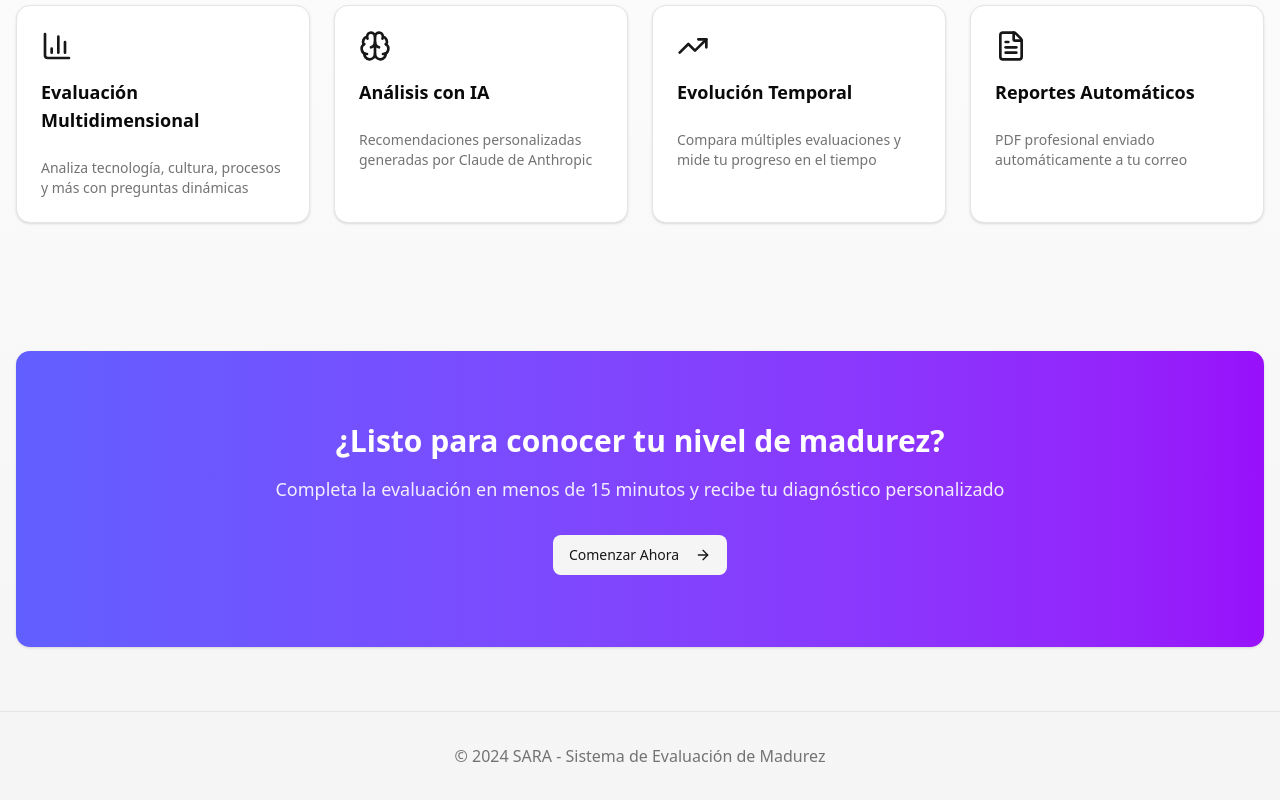
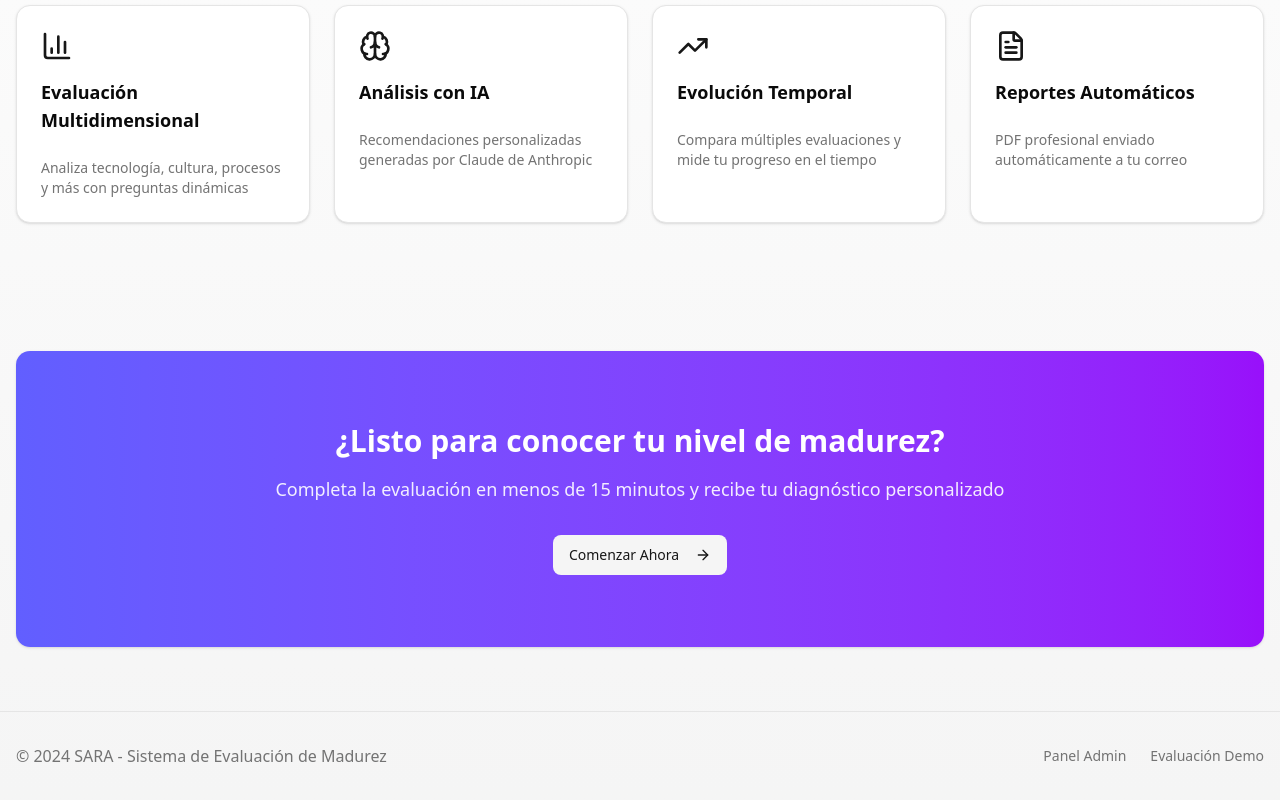
Before and after one commit to rojasjuniore/sara-evaluation-system, a Next.js app: page / in a window 1280 px wide. Shown: the part 540-1340 px from the top of the page. Built offline with nearby package versions, Linux system fonts and the light colour scheme.

Commit message:
Add admin link to landing footer

```diff
--- a/src/app/page.tsx
+++ b/src/app/page.tsx
@@ -80,8 +80,18 @@ export default function HomePage() {
 
       {/* Footer */}
       <footer className="border-t py-8">
-        <div className="container mx-auto px-4 text-center text-muted-foreground">
-          <p>© 2024 SARA - Sistema de Evaluación de Madurez</p>
+        <div className="container mx-auto px-4">
+          <div className="flex flex-col md:flex-row justify-between items-center gap-4">
+            <p className="text-muted-foreground">© 2024 SARA - Sistema de Evaluación de Madurez</p>
+            <div className="flex gap-6 text-sm">
+              <Link href="/admin" className="text-muted-foreground hover:text-primary transition-colors">
+                Panel Admin
+              </Link>
+              <Link href="/evaluacion/demo" className="text-muted-foreground hover:text-primary transition-colors">
+                Evaluación Demo
+              </Link>
+            </div>
+          </div>
         </div>
       </footer>
     </main>
```
